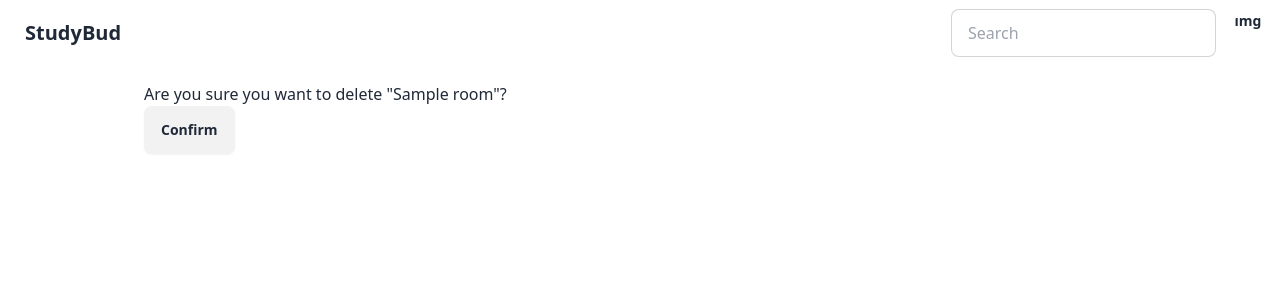
After one commit to cliali/Django-StudyBud, a Django app: page /base/delete-room/1 in a window 1280 px wide. The commit adds this page. Shown: the top 300 px of the page. Run offline with Django 4.2, Linux system fonts and the light colour scheme; a user stored in the database is signed in; tables that the repository leaves empty hold one stand-in row (values such as "Sample post"); some libraries are stand-ins or nearby versions.

Commit message:
✨ add 'delete room'

```diff
--- /dev/null
+++ b/django_studybud/base/templates/base/delete-room.html
@@ -0,0 +1,18 @@
+{% extends "main.html" %}
+
+{% block content %}
+<div>
+    <form class="form" method="POST" action="">
+        {% csrf_token %}
+
+        <div>
+            <p>Are you sure you want to delete "{{obj}}"?</p>
+        </div>
+
+        <div>
+            <input class="btn btn-danger" type="submit" value="Confirm" />
+        </div>
+
+    </form>
+</div>
+{% endblock %}
--- a/django_studybud/base/templates/base/home.html
+++ b/django_studybud/base/templates/base/home.html
@@ -41,6 +41,12 @@
                   <path stroke-linecap="round" stroke-linejoin="round" d="m16.862 4.487 1.687-1.688a1.875 1.875 0 1 1 2.652 2.652L10.582 16.07a4.5 4.5 0 0 1-1.897 1.13L6 18l.8-2.685a4.5 4.5 0 0 1 1.13-1.897l8.932-8.931Zm0 0L19.5 7.125M18 14v4.75A2.25 2.25 0 0 1 15.75 21H5.25A2.25 2.25 0 0 1 3 18.75V8.25A2.25 2.25 0 0 1 5.25 6H10" />
                 </svg>
               </a>
+              <a href="{% url 'base:delete-room' room.id %}">
+                <svg xmlns="http://www.w3.org/2000/svg" fill="none" viewBox="0 0 24 24" stroke-width="1.5" stroke="currentColor" class="size-6">
+                  <path stroke-linecap="round" stroke-linejoin="round" d="m20.25 7.5-.625 10.632a2.25 2.25 0 0 1-2.247 2.118H6.622a2.25 2.25 0 0 1-2.247-2.118L3.75 7.5m6 4.125 2.25 2.25m0 0 2.25 2.25M12 13.875l2.25-2.25M12 13.875l-2.25 2.25M3.375 7.5h17.25c.621 0 1.125-.504 1.125-1.125v-1.5c0-.621-.504-1.125-1.125-1.125H3.375c-.621 0-1.125.504-1.125 1.125v1.5c0 .621.504 1.125 1.125 1.125Z" />
+                </svg>
+              </a>
+            </div>
             {% endif %}
 
           </div>
--- a/django_studybud/base/urls.py
+++ b/django_studybud/base/urls.py
@@ -8,4 +8,5 @@ urlpatterns = [
     path("room/<int:pk>/", views.room, name="room"),
     path("create-room/", views.create_room, name="create-room"),
     path("update-room/<int:pk>", views.update_room, name="update-room"),
+    path("delete-room/<int:pk>", views.delete_room, name="delete-room"),
 ]
--- a/django_studybud/base/views.py
+++ b/django_studybud/base/views.py
@@ -74,3 +74,16 @@ def update_room(request, pk):
             return redirect("base:home")
     context = {"form": form, "room": room}
     return render(request, "base/update-room.html", context)
+
+
+@login_required
+def delete_room(request, pk):
+    room = Room.objects.get(id=pk)
+    if request.user != room.host:
+        return HttpResponse("You are not allowed here!!")
+
+    if request.method == "POST":
+        room.delete()
+        return redirect("base:home")
+
+    return render(request, "base/delete-room.html", {"obj": room})
```
